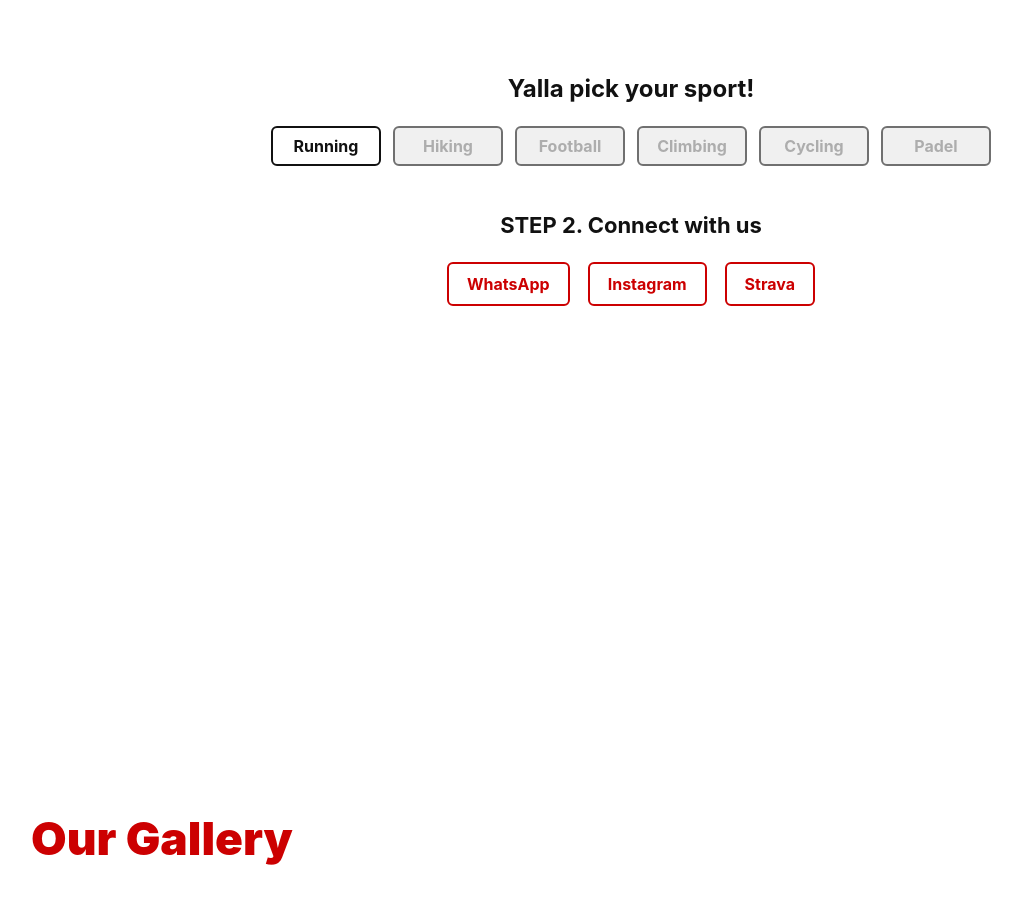
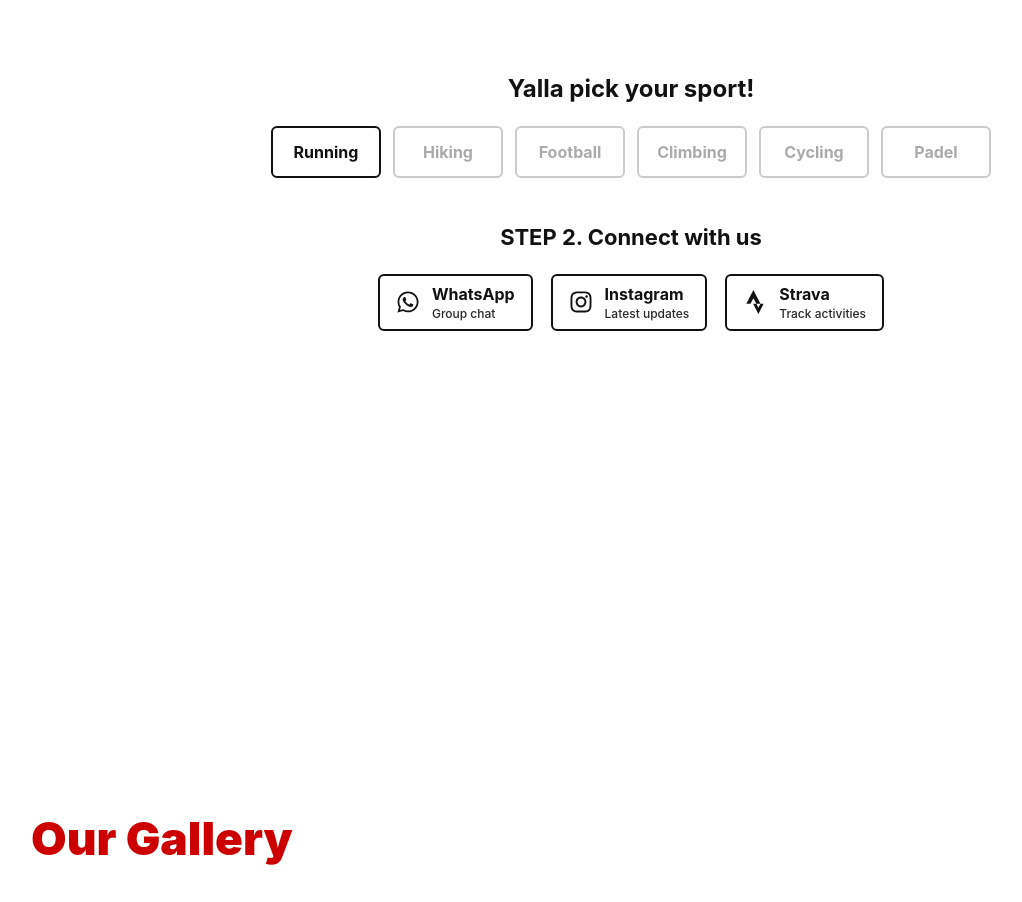
Before and after one commit to youssefmagdyy/yalla-run, a React (Create React App) app: page / in a window 1280 px wide. Shown: the part 820-1722 px from the top of the page, without its empty margins (9-1031 px from the left). Built offline with nearby package versions, Linux system fonts and the light colour scheme.

Commit message:
social/sports ui overhual

```diff
--- a/package.json
+++ b/package.json
@@ -11,6 +11,7 @@
     "react": "^19.2.0",
     "react-awesome-reveal": "^4.3.1",
     "react-dom": "^19.2.0",
+    "react-icons": "^5.5.0",
     "react-scripts": "5.0.1",
     "web-vitals": "^2.1.4"
   },
--- a/src/App.css
+++ b/src/App.css
@@ -71,15 +71,6 @@
 .body-text-bolder{font-size:24px;line-height:1.6;margin:10px 0;color:var(--dark);font-weight:bold;}
 .subtitle{font-size:20px;color:var(--dark);font-weight:bold;margin:0px 0px 0px 5px}
 
-.soon {
-  background: #e6e6e6;
-  color: #777;
-  border: 2px solid #bfbfbf;
-  cursor: not-allowed;
-  opacity: 0.6;
-  pointer-events: none;
-}
-
 /* ABOUT */
 .about-section{padding: 30px 40px 80px 40px;}
 
@@ -100,7 +91,7 @@
 
 /* ACTIVITY SECTION */
 .activity-block{
-  padding:20px 40px;border-radius:6px;border:2px solid transparent;
+  padding:50px 40px 20px 40px;border-radius:6px;border:2px solid transparent;
 }
 .red{color:var(--red)}
 
@@ -149,16 +140,96 @@
 /* COMMUNITY */
 .community-section{padding: 80px 20px 30px 20px;min-height: 100vh;}
 .community-inner{text-align:center}
-.chip-row{display:flex;justify-content:center;gap:12px;margin-top:18px; margin-bottom:42px;flex-wrap:wrap}
-.chip{width:110px;text-align: center;padding:8px 10px;border:2px solid var(--dark);font-weight:700;border-radius:6px;transition:transform .16s ease}
-.chip:hover{transform:scale(1.02);cursor: pointer;}
-.chip-active{border:2px solid var(--red);}
-.join-row{display:flex;justify-content:center;gap:18px;margin-top:18px}
-.join{padding:10px 18px;font-weight:700;border-radius:6px;transition:transform .16s ease}
-.join.primary{background:var(--red);color:var(--white)}
-.join.primary:hover{transform:scale(1.02);}
-.join.secondary{border:2px solid var(--red);color:var(--red);background:transparent}
-.join.secondary:hover{transform:scale(1.02);}
+.sports-row{display:flex;justify-content:center;gap:12px;margin-top:18px; margin-bottom:42px;flex-wrap:wrap}
+.sports{  padding: 14px 18px;
+  border: 2px solid var(--dark);
+  width: 110px;
+  border-radius: 6px;
+  font-weight: 700;
+  text-align: center;
+  cursor: pointer;
+  transition: transform .18s ease, background .18s ease, color .18s ease;}
+.sports:hover{  background: var(--red);
+  border-color: var(--red);
+  color: white;
+}
+.sports-active{  background: var(--red);
+  border-color: var(--red);
+  color: white;
+}
+
+.sports.soon {
+  border-color: #ccc;
+  color: #aaa;
+  cursor: default;
+  pointer-events: none;
+}
+
+
+.social-row{display:flex;justify-content:center;gap:18px;margin-top:18px}
+
+.social-tile{
+  display: flex;
+  flex-direction: row;       /* icon + text side by side */
+  align-items: center;       /* vertically center icon with text */
+  gap: 12px;                 /* space between icon and text */
+  padding: 8px 16px;
+  border-radius: 6px;
+  text-decoration: none;
+  color: var(--dark);
+  border: 2px solid var(--dark);
+  background: var(--white);
+  transition: transform .18s ease, background-color .18s ease, color .18s ease, border-color .18s ease;
+}
+
+.social-text{
+  display: flex;
+  flex-direction: column;
+  gap: 2px;
+  text-align: left;
+}
+
+.social-title{
+  font-size: 16px;
+  font-weight: 700;
+}
+
+.social-sub{
+  font-size:12px;
+  opacity: 0.9;
+  font-weight: 500;
+}
+
+.social-tile:hover{
+  background: var(--red);
+  border-color: var(--red);
+  color: white;
+}
+
+.social-tile:hover .social-sub{
+  color: #f5f5f5;
+}
+
+.whatsapp, .instagram, .strava{
+  background: none;
+  border-color: var(--dark);
+}
+
+.social-icon{
+  display: flex;
+  flex-direction: column;
+  justify-content: start;
+  align-items: center;
+  font-size: 24px;
+  flex-shrink: 0;
+  color: var(--dark);
+  transition: color .18s ease;
+}
+
+.social-tile:hover .social-icon{
+  color: white;
+}
+
 
 /* FOOTER */
 .footer{display:flex;justify-content:center;align-items:center;padding:5px 10px;color:var(--white);font-weight:bold; background-color: var(--red);}
@@ -227,7 +298,7 @@
   .nav{padding:12px 18px}
   .about-inner{grid-template-columns:1fr}
 
-  .chip-row{
+  .sports-row{
     display:grid;
     grid-template-columns: repeat(3, 1fr);
     gap:24px;
@@ -237,4 +308,9 @@
     margin-bottom:42px;
     justify-items:center;
   }
+  .social-row{
+    flex-direction: column;
+    padding-left: 40px;
+    padding-right: 40px;
+  }
 }
--- a/src/sections/Community.jsx
+++ b/src/sections/Community.jsx
@@ -1,5 +1,7 @@
 import { useState } from "react";
 import { Fade } from "react-awesome-reveal";
+import { FaWhatsapp, FaInstagram, FaStrava } from "react-icons/fa";
+
 const Community = () => {
   const [selectedActivity, setSelectedActivity] = useState("");
 
@@ -10,26 +12,61 @@
           <p className="body-text-bolder">
            Yalla pick your sport!
           </p>
-          <div className="chip-row">
+          <div className="sports-row">
             <span
               onClick={() => setSelectedActivity("Run")}
-              className={`chip ${selectedActivity === "Run" ? "chip-active" : ""}`}
+              className={`sports ${selectedActivity === "Run" ? "sports-active" : ""}`}
             >
               Running
             </span>
-            <span className="chip soon">Hiking</span>
-            <span className="chip soon">Football</span>
-            <span className="chip soon">Climbing</span>
-            <span className="chip soon">Cycling</span>
-            <span className="chip soon">Padel</span>
+            <span className="sports soon">Hiking</span>
+            <span className="sports soon">Football</span>
+            <span className="sports soon">Climbing</span>
+            <span className="sports soon">Cycling</span>
+            <span className="sports soon">Padel</span>
           </div>
           <p className="body-text-bold">
            STEP 2. Connect with us
           </p>
-          <div className="join-row">
-            <a href="https://chat.whatsapp.com/GBkoXP74vx73PNGCyxR5sV" className="join secondary">WhatsApp</a>
-            <a href="https://www.instagram.com/yalla.adeef?igsh=MXJpajRyandwNnNjZg==" className="join secondary">Instagram</a>
-            <a href="https://www.strava.com/clubs/1833378" className="join secondary">Strava</a>
+          <div className="social-row">
+            <a
+              href="https://chat.whatsapp.com/GBkoXP74vx73PNGCyxR5sV"
+              target="_blank"
+              rel="noopener noreferrer"
+              className="social-tile whatsapp"
+            >
+              <div className="social-icon"><FaWhatsapp /></div>
+              <div className="social-text">
+                <span className="social-title">WhatsApp</span>
+                <span className="social-sub">Group chat</span>
+              </div>
+            </a>
+
+            <a
+              href="https://www.instagram.com/yalla.adeef?igsh=MXJpajRyandwNnNjZg=="
+              target="_blank"
+              rel="noopener noreferrer"
+              className="social-tile instagram"
+            >
+              <div className="social-icon"><FaInstagram /></div>
+              <div className="social-text">
+                <span className="social-title">Instagram</span>
+                <span className="social-sub">Latest updates</span>
+              </div>
+            </a>
+
+            <a
+              href="https://www.strava.com/clubs/1833378"
+              target="_blank"
+              rel="noopener noreferrer"
+              className="social-tile strava"
+            >
+              <div className="social-icon"><FaStrava /></div>
+              <div className="social-text">
+                <span className="social-title">Strava</span>
+                <span className="social-sub">Track activities</span>
+              </div>
+            </a>
           </div>
         </div>
         {selectedActivity === "Run" &&
```
Also changed, not shown: 1 other file (tests, documents, lock files or other folders).
